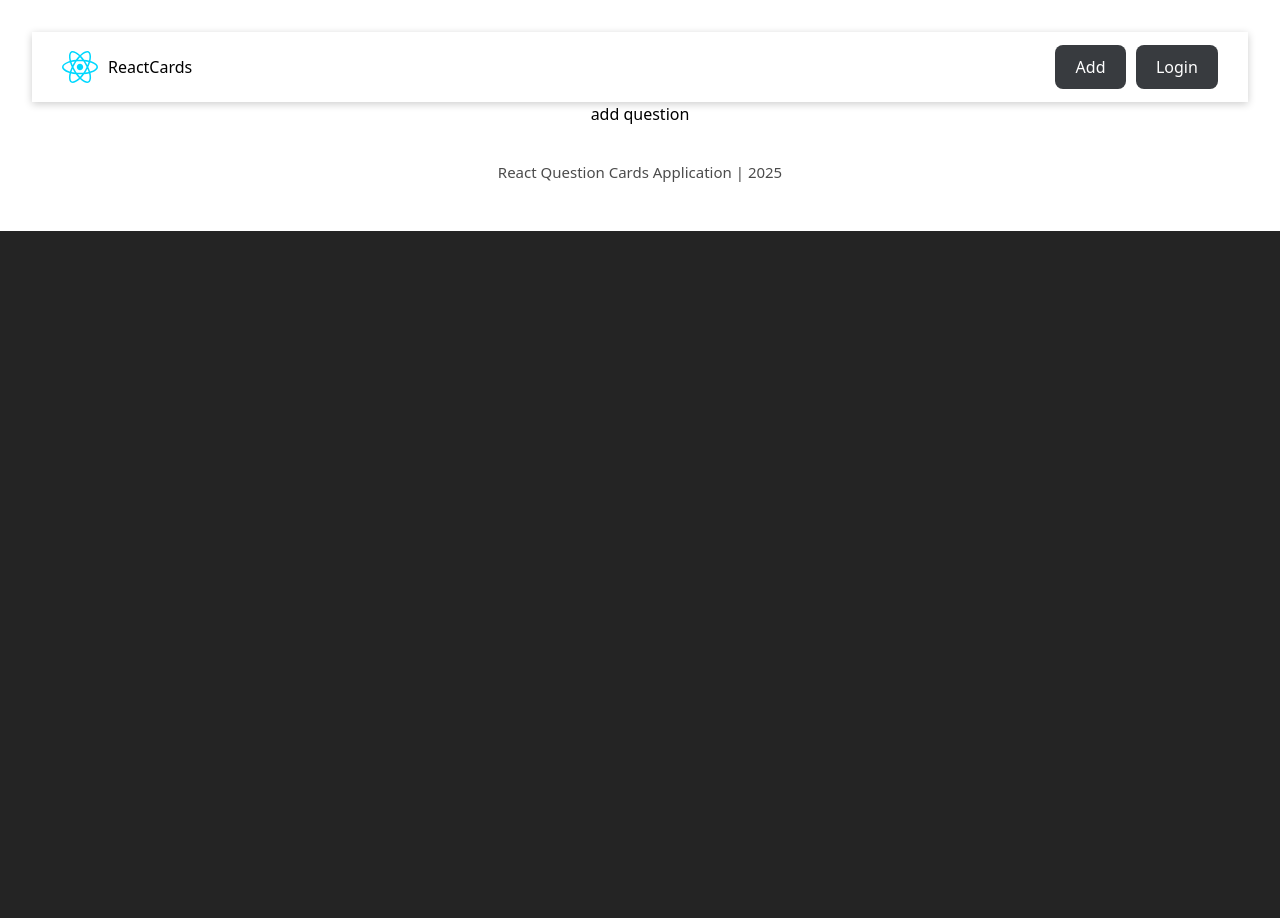
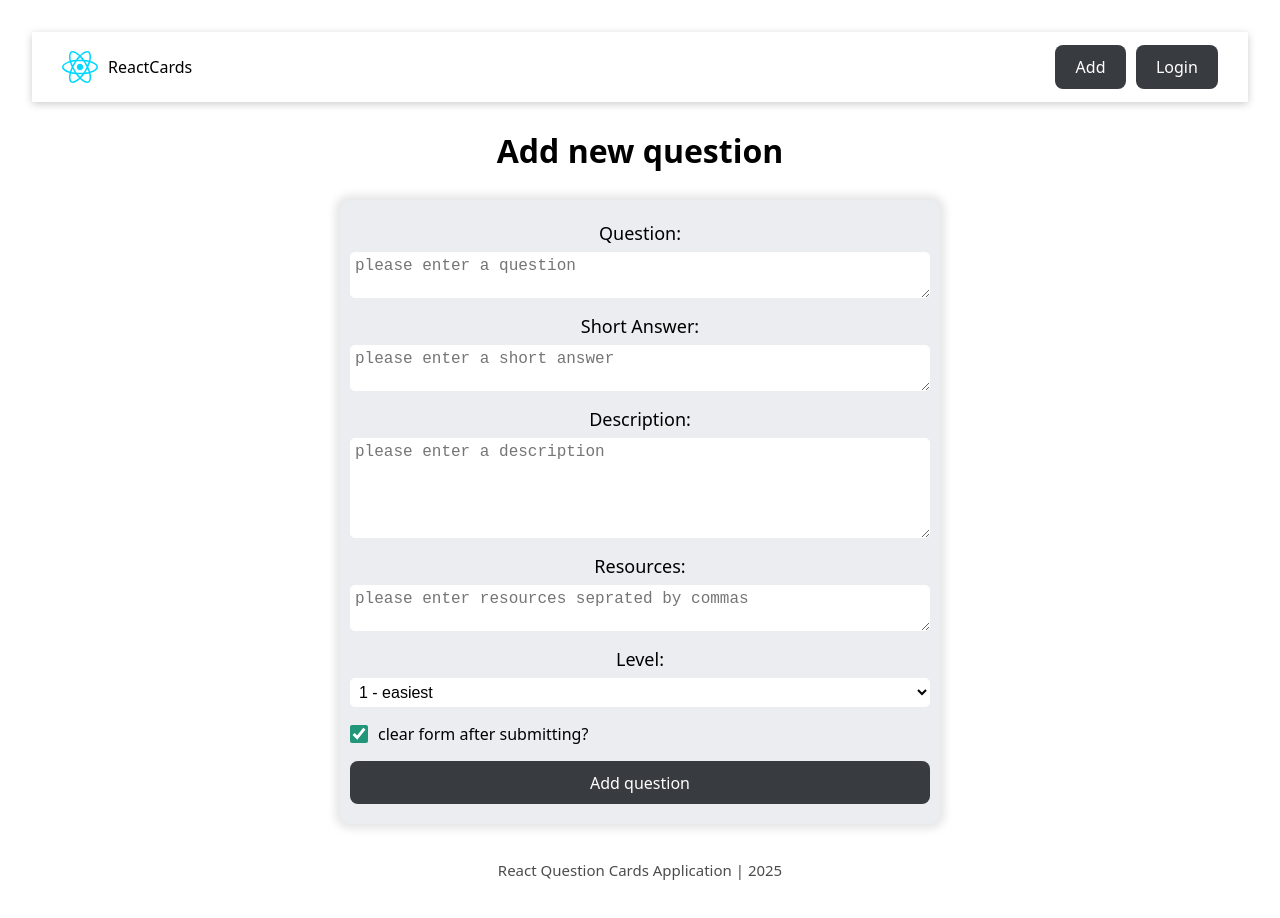
Before and after one commit to ArheyZzz/react-app-cards, a React (Vite) app: page /addquestion in a window 1280 px wide. Shown: the top 918 px of the page. Before the commit the page ends 800 px from the top, so only its background shows below. Built offline with nearby package versions, Linux system fonts and the light colour scheme.

Commit message:
add question page

```diff
--- a/db.json
+++ b/db.json
@@ -22,7 +22,7 @@
         "https://react.dev/learn/writing-markup-with-jsx"
       ],
       "level": 2,
-      "completed": false,
+      "completed": true,
       "editDate": "03.02.2025, 20:25"
     },
     {
@@ -34,7 +34,7 @@
         "https://react.dev/learn/render-and-commit"
       ],
       "level": 2,
-      "completed": false,
+      "completed": true,
       "editDate": "03.02.2025, 19:01"
     },
     {
@@ -46,7 +46,7 @@
         "https://react.dev/learn/your-first-component"
       ],
       "level": 1,
-      "completed": false,
+      "completed": true,
       "editDate": "21.02.2025, 20:26"
     },
     {
@@ -58,7 +58,7 @@
         "https://react.dev/learn/passing-props-to-a-component"
       ],
       "level": 1,
-      "completed": false
+      "completed": true
     },
     {
       "id": "6",
@@ -565,5 +565,6 @@
       "level": 1,
       "completed": false
     }
+
   ]
 }
--- a/package.json
+++ b/package.json
@@ -16,7 +16,8 @@
     "lodash": "^4.17.21",
     "react": "^19.1.0",
     "react-dom": "^19.1.0",
-    "react-router-dom": "^7.7.0"
+    "react-router-dom": "^7.7.0",
+    "react-toastify": "^11.0.5"
   },
   "devDependencies": {
     "@eslint/js": "^9.30.1",
--- a/src/App.jsx
+++ b/src/App.jsx
@@ -4,6 +4,7 @@ import {BrowserRouter, Route, Routes} from "react-router-dom";
 import HomePage from "./pages/HomePage/HomePage.jsx";
 import NotFoundPage from "./pages/NotFoundPage/NotFoundPage.jsx";
 import QuestionPage from "./pages/QuestionPage/QuestionPage.jsx";
+import AddQuestionPage from "./pages/AddQuestionPage/AddQuestionPage.jsx";
 
 function App() {
 
@@ -26,7 +27,7 @@ function App() {
                 />
                 <Route
                     path='/addquestion'
-                    element={<div>add question </div>}
+                    element={<AddQuestionPage/>}
                 />
                 <Route
                     path='/question/:id'
--- a/src/Hooks/useFetch.js
+++ b/src/Hooks/useFetch.js
@@ -1,5 +1,6 @@
 import {useState} from "react";
 import {delayFn} from "../helpers/delayFn.js";
+import {toast} from "react-toastify";
 
 
 export const useFetch =  (callback) => {
@@ -19,6 +20,7 @@ export const useFetch =  (callback) => {
 
       } catch (error) {
          setError(error.message);
+         toast.error(error.message);
       } finally {
          setIsLoading(false);
       }
--- a/src/components/MainLayout/MainLayout/MainLayout.jsx
+++ b/src/components/MainLayout/MainLayout/MainLayout.jsx
@@ -1,10 +1,12 @@
 import cls from './MainLayout.module.css'
 import {Outlet} from "react-router-dom";
 import Header from "../../Header/Header.jsx";
+import {ToastContainer} from "react-toastify";
 
 export default function MainLayout() {
     const currentYear = new Date().getFullYear()
     return (
+       <>
         <div className="cls.mainLayout">
 
             <Header />
@@ -19,5 +21,8 @@ export default function MainLayout() {
                 </footer>
             </div>
         </div>
+
+       <ToastContainer/>
+       </>
     )
 }
--- a/src/index.css
+++ b/src/index.css
@@ -5,6 +5,8 @@
     --btn-text-color: #fff;
 
     --card-bg-color: #343a46;
+
+    --green-color: #219679;
 
     font-family: system-ui, Avenir, Helvetica, Arial, sans-serif;
     line-height: 1.5;
@@ -47,6 +49,7 @@ body {
         --btn-text-color: #fff;
 
         --card-bg-color: #ebedf0;
+        --green-color: #219679;
     }
 }
 
@@ -59,5 +62,6 @@ body {
         --btn-text-color: #57c3dc;
 
         --card-bg-color: #343a46;
+        --green-color: #219679;
     }
 }
--- /dev/null
+++ b/src/pages/AddQuestionPage/AddQuestionPage.css
@@ -0,0 +1,69 @@
+.form-title {
+    margin: 25px auto;
+    width: fit-content;
+}
+
+.form-container {
+    width: 100%;
+    max-width: 600px;
+    margin: 0 auto;
+    border-radius: 10px;
+    background-color: var(--card-bg-color);
+    box-shadow: 0 0 8px 5px rgba(0, 0, 0, 0.1);
+}
+
+.form-question {
+    width: 100%;
+    padding: 20px 10px;
+    display: flex;
+    flex-direction: column;
+    justify-content: flex-start;
+    align-items: stretch;
+    gap: 15px;
+}
+
+.form-control {
+    width: 100%;
+    display: flex;
+    flex-direction: column;
+    justify-content: flex-start;
+    align-items: stretch;
+    gap: 5px;
+
+    label {
+        color: var(--text-color);
+        font-size: 18px;
+    }
+
+    select, textarea {
+        padding: 5px;
+        color: var(--text-color);
+        background-color: var(--main-bg-color);
+        font-size: 16px;
+        border-radius: 5px;
+        border: none;
+        outline: none;
+    }
+
+    select:focus-visible, textarea:focus-visible {
+        outline: 2px solid var(--green-color);
+    }
+}
+
+.form-clear-control {
+    width: 100%;
+    display: flex;
+    justify-content: flex-start;
+    align-items: center;
+    gap: 10px;
+}
+
+.form-checkbox {
+    width: 18px;
+    height: 18px;
+    accent-color: var(--green-color);
+}
+
+.form-checkbox:disabled +span {
+ opacity: 0.5;
+}
--- /dev/null
+++ b/src/pages/AddQuestionPage/AddQuestionPage.jsx
@@ -0,0 +1,137 @@
+import './AddQuestionPage.css'
+import Button from "../../components/Button/Button.jsx";
+import {useActionState} from "react";
+import {toast} from "react-toastify";
+import {API_URL} from "../../constans/index.js";
+import {delayFn} from "../../helpers/delayFn.js";
+
+
+const createCardAction = async (_prevState, formData) => {
+	try {
+		await delayFn()
+
+		const newQuestionData = Object.fromEntries(formData);
+		const resources =  newQuestionData.resources.trim()
+		const isClearForm = newQuestionData.clearForm //fomData.get("clearForm")
+
+		const respoce = await  fetch(`${API_URL}/react`, {
+			method: "POST",
+			body: JSON.stringify({
+				question: newQuestionData.question,
+				answer: newQuestionData.answer,
+				description: newQuestionData.description,
+				resources: resources.lenght ? resources.split('.'): [],
+				level: +newQuestionData.level,
+				completed: false,
+				editDate: undefined,
+			}),
+		})
+			const question = respoce.json()
+			toast.success("New question successfully created!")
+
+		return isClearForm ? {} : question;
+	} catch (error) {
+		toast.error(error.message)
+	}
+}
+
+export default function AddQuestionPage() {
+
+	const [formState, formAction, isPending] =
+		useActionState(createCardAction, {clearForm: true})
+
+
+	return (<>
+			<h1 className='form-title'>Add new question</h1>
+			<div className="form-container">
+				<form
+					action={formAction}
+					method="post"
+					className="form-question"
+				>
+					<div className='form-control'>
+						<label htmlFor="questionField">Question:</label>
+						<textarea
+							defaultValue={formState.question}
+							name="question"
+							id='questionField'
+							cols="30"
+							rows="2"
+							required
+							placeholder='please enter a question'
+						></textarea>
+					</div>
+					<div className='form-control'>
+						<label htmlFor="answeField">Short Answer:</label>
+						<textarea
+							defaultValue={formState.answer}
+							name="answer"
+							id='answeField'
+							cols="30"
+							rows="2"
+							required
+							placeholder='please enter a short answer'
+						></textarea>
+					</div>
+					<div className='form-control'>
+						<label htmlFor="descriptionField">Description:</label>
+						<textarea
+							defaultValue={formState.description}
+							name="description"
+							id='descriptionField'
+							cols="30"
+							rows="5"
+							required
+							placeholder='please enter a description'
+						></textarea>
+					</div>
+					<div className='form-control'>
+						<label htmlFor="resourcesField">Resources:</label>
+						<textarea
+							defaultValue={formState.resources}
+							name="resources"
+							id='resourcesField'
+							cols="30"
+							rows="2"
+							required
+							placeholder='please enter resources seprated by commas '
+						></textarea>
+					</div>
+
+					<div className='form-control'>
+						<label htmlFor="levelField">Level:</label>
+						<select
+							defaultValue={formState.level}
+							name="level"
+							id="levelField"
+							className='form-select'
+						>
+							<option disabled>Question level</option>
+							<hr />
+							<option value="1">1 - easiest</option>
+							<option value="2">2 - medium</option>
+							<option value="3">3 - hardest</option>
+						</select>
+					</div>
+
+					<label
+						htmlFor="clearFormField"
+						className='form-clear-control'
+					>
+						<input
+							defaultChecked={formState.clearForm}
+							type="checkbox"
+							name="clearForm"
+							id="clearFormField"
+							className='form-checkbox'
+						/>
+						<span>clear form after submitting?</span>
+					</label>
+
+					<Button isDisabled={isPending}>Add question</Button>
+				</form>
+			</div>
+
+		</>
+	)
+}
--- a/src/pages/QuestionPage/QuestionPage.css
+++ b/src/pages/QuestionPage/QuestionPage.css
@@ -83,7 +83,7 @@
     input {
         width: 18px;
         height: 18px;
-        accent-color: #16C47f;
+        accent-color: var(--green-color);
     }
     label{
         font-size: 14px;
```
Also changed, not shown: 1 other file (tests, documents, lock files or other folders).
